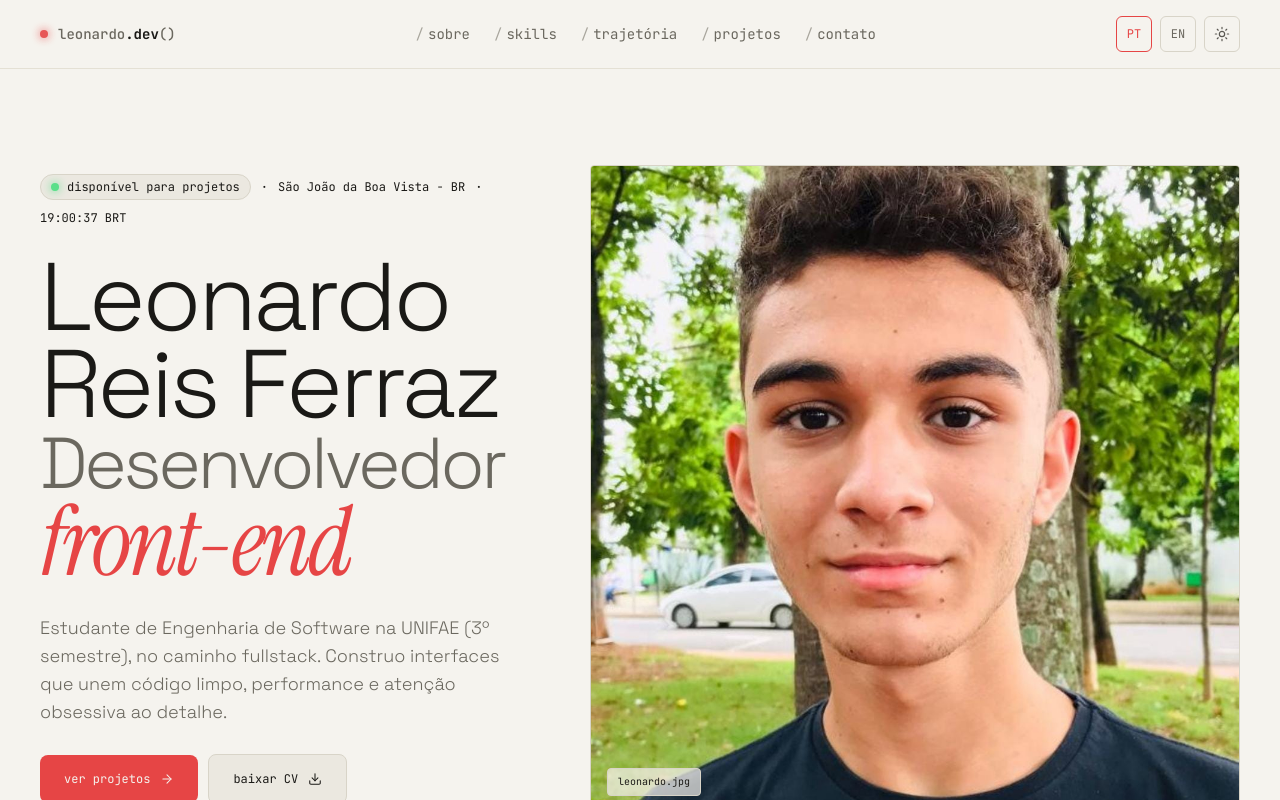
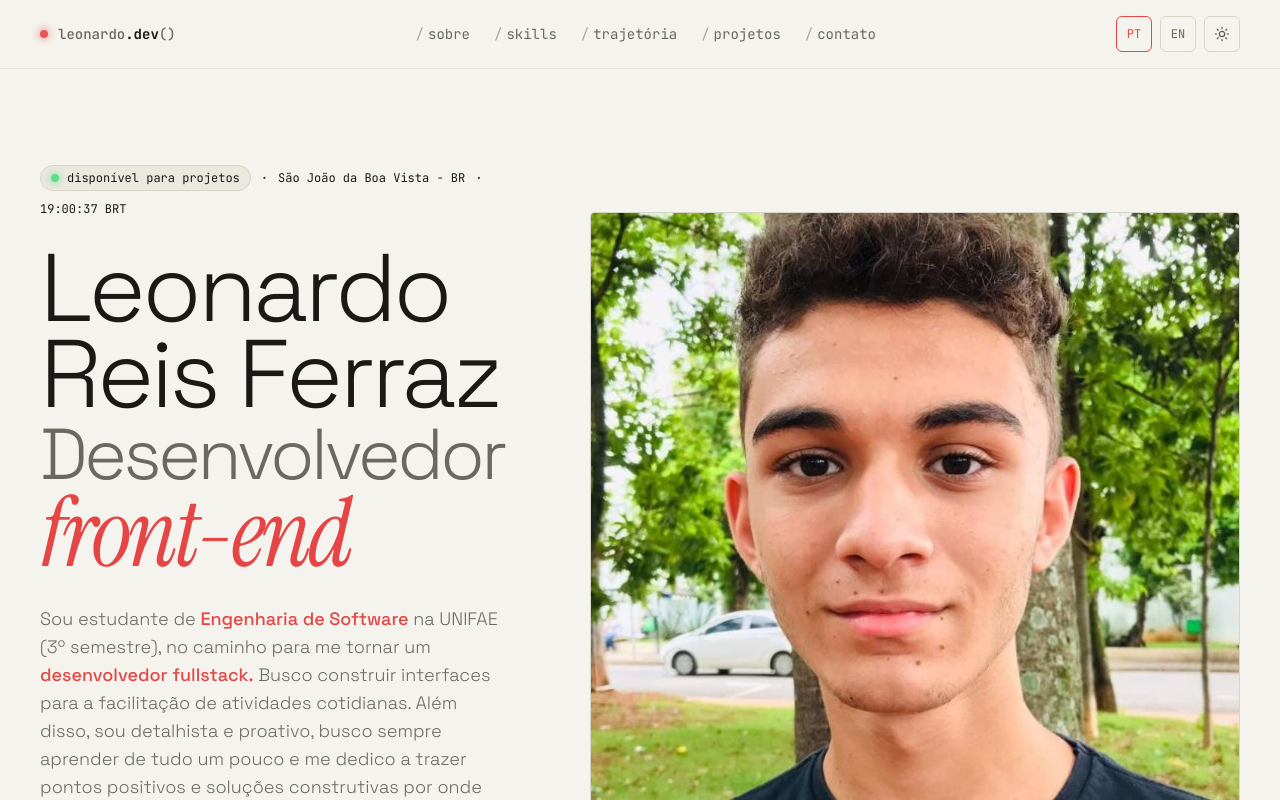
Before and after one commit to Leonardo2831/Portfolio-React, a React (Vite) app: page / in a window 1280 px wide. Shown: the top 800 px of the page. Built offline with nearby package versions, Linux system fonts and the light colour scheme.

Commit message:
change text about me

```diff
--- a/src/components/layout/introduction/Introduction.jsx
+++ b/src/components/layout/introduction/Introduction.jsx
@@ -39,11 +39,11 @@
                     </div>
                     <TitleApresentation />
                     <p className="font-sans font-light text-(--dim) text-lg max-w-[50ch]">
-                        {/* Texto reformular ! */}
-                        Estudante de Engenharia de Software na UNIFAE (3º
-                        semestre), no caminho fullstack. Construo interfaces que
-                        unem código limpo, performance e atenção obsessiva ao
-                        detalhe.
+                        Sou estudante de <span className="text-accent-crimson font-medium">Engenharia de Software</span> na UNIFAE (3º semestre),
+                        no caminho para me tornar um <span className="text-accent-crimson font-medium">desenvolvedor fullstack.</span> Busco
+                        construir interfaces para a facilitação de atividades cotidianas.
+                        Além disso, sou detalhista e proativo, busco sempre aprender de tudo
+                        um pouco e me dedico a trazer pontos positivos e soluções construtivas por onde passo.
                     </p>
                     <div className="flex items-center gap-2.5">
                         <Button color="red" text="ver projetos" children={<Img src={isTheme ? "/icons/arrow-right.svg" : "/icons/arrow-right-light.svg"} alt="Ver Projetos" classStyle="w-3.5 h-3.5" />} />
```
